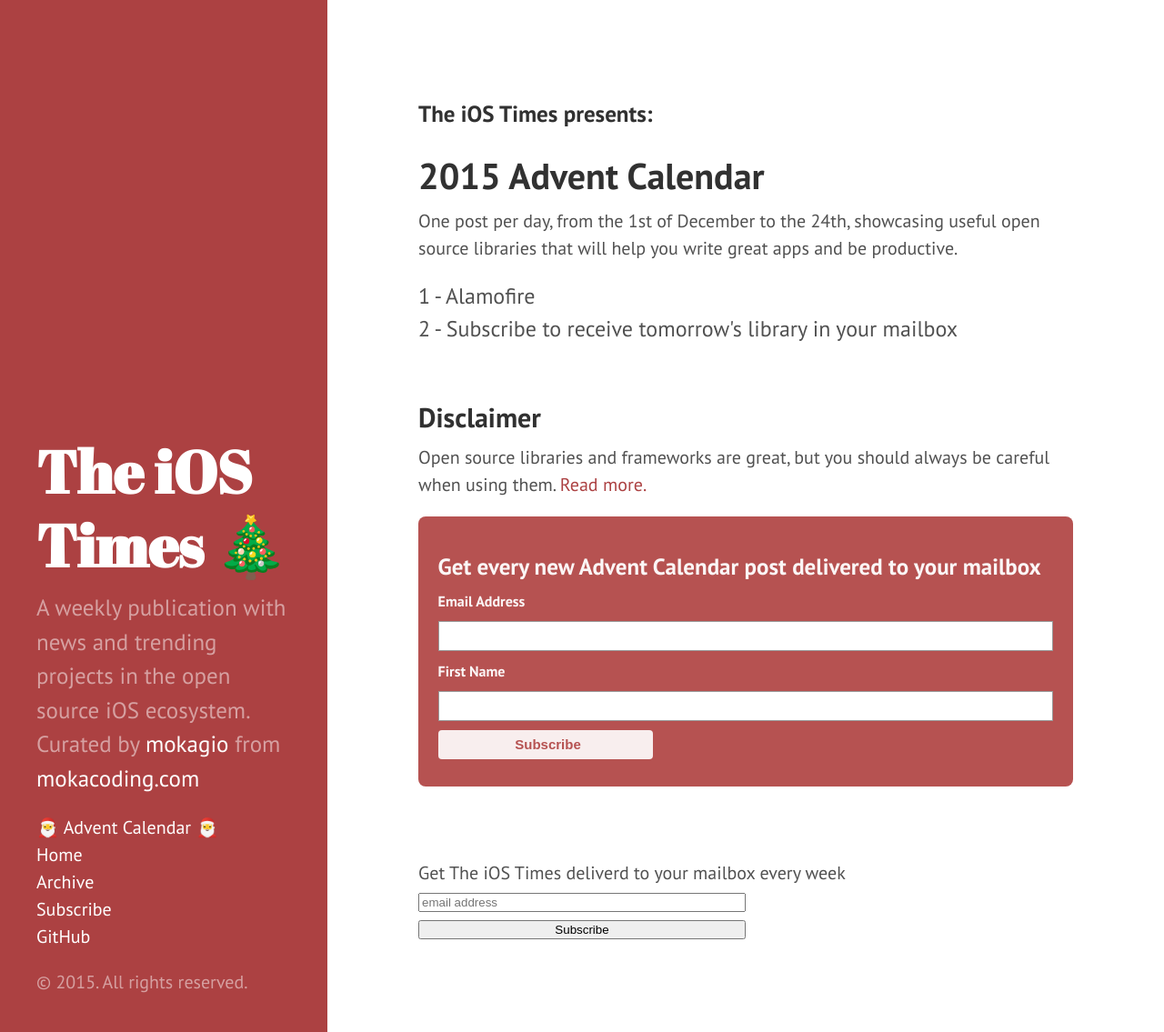
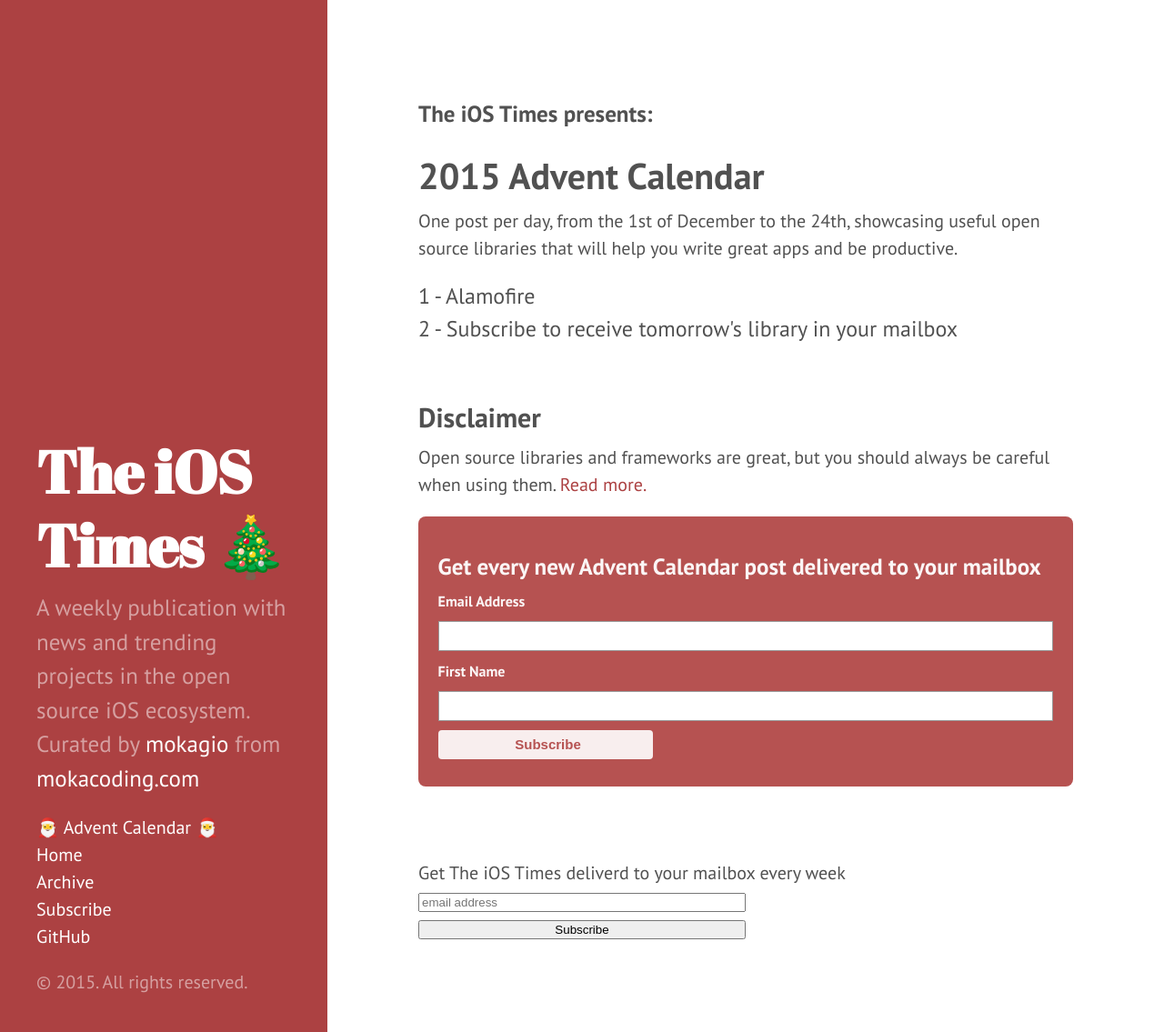
Before and after one commit to mokacoding/the-ios-times, a Jekyll site: the page built from advent-calendar.html, in a window 1280 px wide and 1135 px high. Shown: the whole window at 91% size. Built offline with Jekyll 4.4.1, drawn with Linux system fonts in a browser that asks for light colours; Markdown is read by kramdown in place of the engine named in the settings; comment, search, counter and statistics services are not loaded.

Commit message:
Tuned headers color

```diff
--- a/public/css/poole.css
+++ b/public/css/poole.css
@@ -497,3 +497,10 @@
 #mc_embed_signup_advent label {
   color: rgba(255, 255, 255, 0.95);
 }
+
+h1, h2, h3, h4 {
+  color: #515151;
+}
+.page-title, .post-title, .post-title {
+  color: #515151;
+}
```
